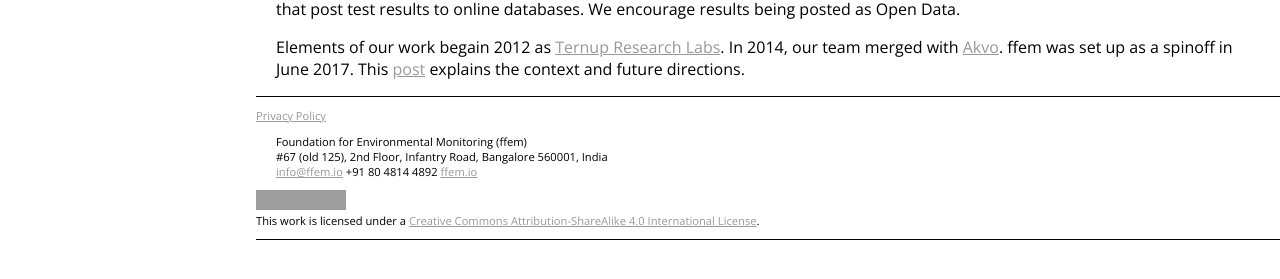
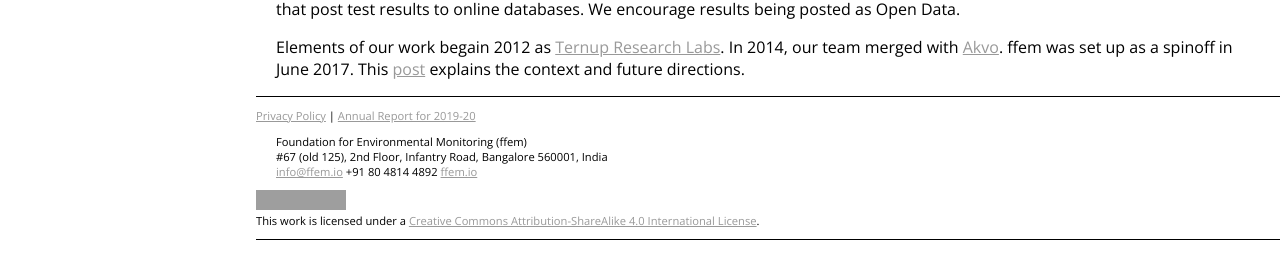
Before and after one commit to foundation-for-enviromental-monitoring/website, a Jekyll site: the page built from index.md, in a window 1280 px wide. Shown: the part 586-865 px from the top of the page. Built offline with Jekyll 4.4.1, drawn with Linux system fonts in a browser that asks for light colours; grey boxes are pictures that could not be loaded.

Commit message:
Added annual report for 2019-20

```diff
--- a/_layouts/home.html
+++ b/_layouts/home.html
@@ -70,7 +70,7 @@
       </article>
       <footer>
           <div id="terms">
-            <a href="{{ site.url }}/privacy/">Privacy Policy</a>
+            <a href="{{ site.url }}/privacy/">Privacy Policy</a> | <a href="{{ site.url }}/reports/ffem_Annual_Return_2019-2020.pdf">Annual Report for 2019-20</a>
           </div>
           <div id="contact">
               <p>Foundation for Environmental Monitoring (ffem)<br>#67 (old 125), 2nd Floor, Infantry Road, Bangalore 560001, India<br><a href="mailto:info@ffem.io">info@ffem.io</a> +91 80 4814 4892 <a href="http://ffem.io">ffem.io</a></p>
```
Also changed, not shown: 1 other file.
